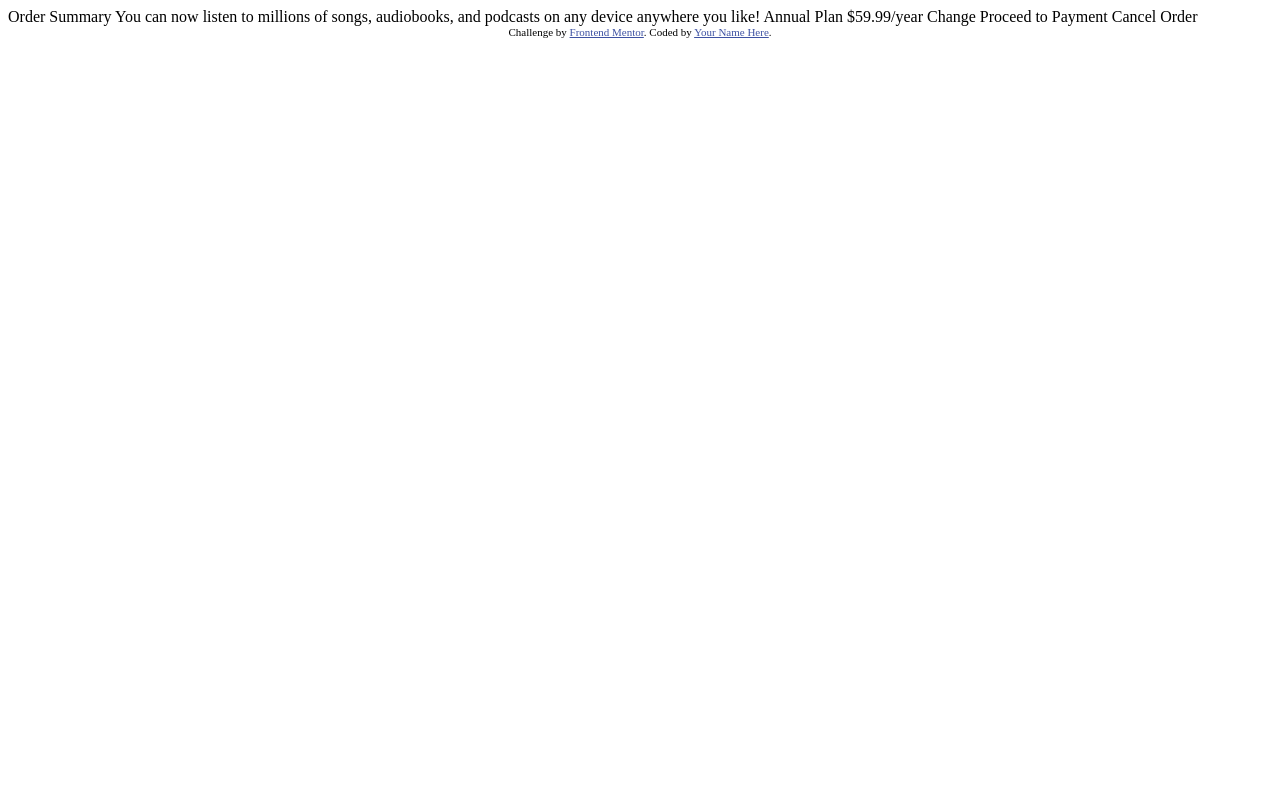
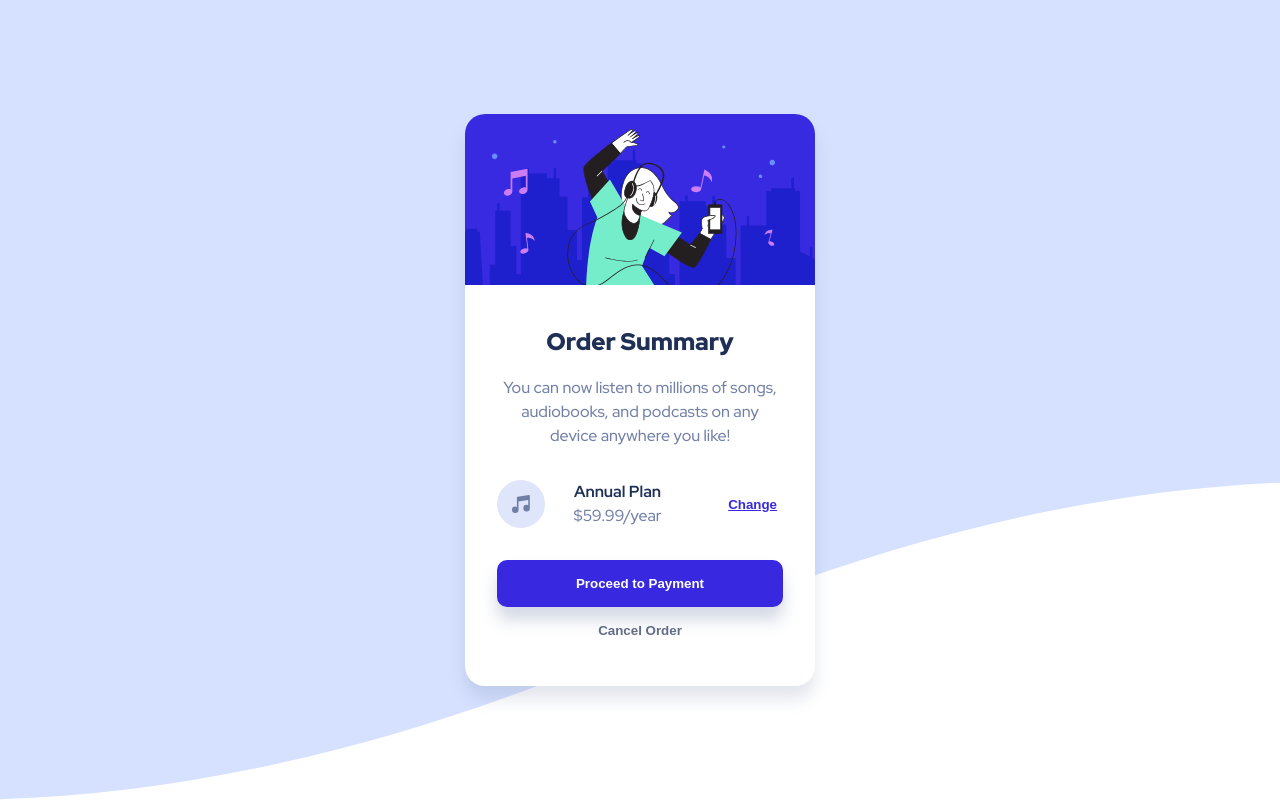
Before and after one commit to takiet60/Order-summary, a plain HTML site: page index.html in a window 1280 px wide. Drawn offline with Linux system fonts and the light colour scheme.

Commit message:
Complete code for desktop version

```diff
--- a/index.html
+++ b/index.html
@@ -1,37 +1,57 @@
 <!DOCTYPE html>
 <html lang="en">
+
 <head>
   <meta charset="UTF-8">
-  <meta name="viewport" content="width=device-width, initial-scale=1.0"> <!-- displays site properly based on user's device -->
+  <meta name="viewport" content="width=device-width, initial-scale=1.0">
+  <!-- displays site properly based on user's device -->
 
   <link rel="icon" type="image/png" sizes="32x32" href="./images/favicon-32x32.png">
 
   <title>Frontend Mentor | Order summary card</title>
+  <link rel="stylesheet" href="./dist/main.css">
+</head>
 
-  <!-- Feel free to remove these styles or customise in your own stylesheet 👍 -->
-  <style>
-    .attribution { font-size: 11px; text-align: center; }
-    .attribution a { color: hsl(228, 45%, 44%); }
-  </style>
-</head>
 <body>
 
-  Order Summary
+  <main class="wrapper">
+    <article class="card">
+      <header class="card__header">
+        <img src="./images/illustration-hero.svg" alt="illustration hero">
+      </header>
+      <div class="card__body">
+        <h2 class="card__title">
+          Order Summary
+        </h2>
+        <p class="card__description">
+          You can now listen to millions of songs, audiobooks, and podcasts on any
+          device anywhere you like!
+        </p>
+        <div class="card__price">
+          <img src="./images/icon-music.svg" alt="icon music">
+          <div class="card__info">
+            <p class="card__time">
+              Annual Plan
+            </p>
+            <p class="card__value">
+              $59.99/year
+            </p>
+          </div>
+          <button class="btn btn--underline">
+            Change
+          </button>
+        </div>
+        <button class="btn btn--primary">
+          Proceed to Payment
+        </button>
+        <button class="btn btn--secondary">
+          Cancel Order
+        </button>
+      </div>
+    </article>
 
-  You can now listen to millions of songs, audiobooks, and podcasts on any
-  device anywhere you like!
 
-  Annual Plan
-  $59.99/year
+  </main>
+</body>
 
-  Change
-
-  Proceed to Payment
-  Cancel Order
-
-  <div class="attribution">
-    Challenge by <a href="https://www.frontendmentor.io?ref=challenge" target="_blank">Frontend Mentor</a>.
-    Coded by <a href="#">Your Name Here</a>.
-  </div>
-</body>
 </html>
--- /dev/null
+++ b/sass/_color.scss
@@ -0,0 +1,6 @@
+$clr-pale-blue: 225 100% 94%;
+$clr-bright-blue: 245 75% 52%;
+$clr-very-pale-blue: 225 100% 98%;
+$clr-desaturated-blue: 224 23% 55%;
+$clr-dark-blue: 223 47% 23%;
+$clr-white: 0 0% 100%;
--- /dev/null
+++ b/sass/_layouts.scss
@@ -0,0 +1,5 @@
+@mixin mq {
+    @media screen and (min-width: 756px) {
+        @content;
+    }
+}
--- /dev/null
+++ b/sass/main.scss
@@ -0,0 +1,130 @@
+@use './color'as*;
+@use './layouts'as*;
+
+@import url('https://fonts.googleapis.com/css2?family=Red+Hat+Display:wght@500;700;900&display=swap');
+
+
+*,
+*::after,
+*::before {
+    margin: 0;
+    box-sizing: border-box;
+}
+
+html {
+    font-family: 'Red Hat Display', sans-serif;
+    font-size: 100%;
+}
+
+body {
+    background-image: url('../images/pattern-background-mobile.svg');
+    background-repeat: no-repeat;
+    background-position: center;
+    background-size: cover;
+    font-size: 1rem;
+    line-height: 1.5;
+}
+
+@include mq {
+    body {
+        background-image: url('../images/pattern-background-desktop.svg');
+    }
+}
+
+img {
+    max-width: 100%;
+}
+
+.wrapper {
+    display: flex;
+    justify-content: center;
+    align-items: center;
+    min-height: 100vh;
+}
+
+.card {
+    background-color: hsl($clr-white);
+    width: min(90%, 350px);
+    border-radius: 20px;
+    overflow: hidden;
+    box-shadow: 0px 13px 16px 0px hsla(224 23% 55% / 0.2);
+
+    &__body {
+        padding: 2rem;
+        text-align: center;
+    }
+
+    &__title {
+        font-weight: 900;
+        color: hsl($clr-dark-blue);
+        margin-bottom: 1rem;
+    }
+
+    &__description,
+    &__value {
+        color: hsl($clr-desaturated-blue)
+    }
+
+    &__price {
+        display: flex;
+        // gap: 1rem;
+        padding: 2rem 0;
+    }
+
+    &__info {
+        flex-grow: 1;
+        margin-right: 2rem;
+    }
+
+    &__time {
+        font-weight: 700;
+        color: hsl($clr-dark-blue);
+    }
+}
+
+.btn {
+    border: none;
+    outline: none;
+    background-color: transparent;
+    text-decoration: none;
+    transition: 200ms ease-in-out;
+
+    &--underline {
+        color: hsl($clr-bright-blue);
+        font-weight: 700;
+        text-decoration: underline;
+
+        &:hover {
+            text-decoration: none;
+        }
+    }
+
+    &--primary {
+        background-color: hsl($clr-bright-blue);
+        color: hsl($clr-white);
+        font-weight: 700;
+        width: 100%;
+        padding: 1rem;
+        border-radius: 10px;
+        box-shadow: 0px 13px 16px 0px hsla(224 23% 55% / 0.3);
+
+        &:hover {
+            background-color: hsl(245 75% 52% / .7);
+        }
+    }
+
+    &--secondary {
+        padding: 1rem;
+        font-weight: 700;
+        color: hsl(223 47% 23% / 0.7);
+
+        &:hover {
+            color: hsl(223 47% 23% / 1);
+        }
+    }
+
+    &:hover {
+        cursor: pointer;
+    }
+
+}
```
Also changed, not shown: dist/main.css (added), 1 other file.
